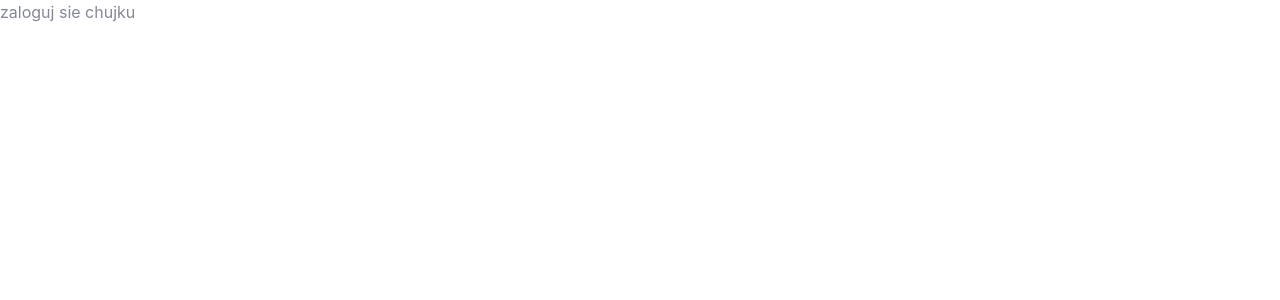
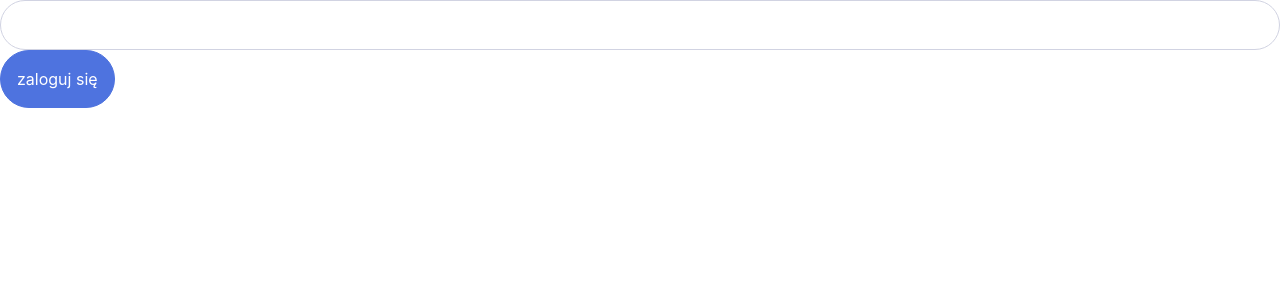
Before and after one commit to grupadotnet/Aqua-Sharp-Frontend, a React (Vite) app: page /login in a window 1280 px wide. Shown: the top 300 px of the page. Built offline with nearby package versions, Linux system fonts and the light colour scheme.

Commit message:
login view

```diff
--- a/public/assets/locales/en/configuration.json
+++ b/public/assets/locales/en/configuration.json
@@ -4,5 +4,6 @@
   "cancel": "cancel",
   "Back to Dashboard": "Back to Dashboard",
   "turned on": "turned on",
-  "turned off": "turned off"
+  "turned off": "turned off",
+  "log in": "log in"
 }
--- a/public/assets/locales/pl/configuration.json
+++ b/public/assets/locales/pl/configuration.json
@@ -1,12 +1,9 @@
 {
-  "changes prompt": "czy zatwierdzić zmiany?",
-  "apply": "zatwierdź",
-  "cancel": "anuluj",
-  "Back to Dashboard": "Powrót do strony startowej"
   "changes prompt": "Czy zatwierdzić zmiany?",
   "apply": "Zatwierdź",
   "cancel": "Anuluj",
   "Back to Dashboard": "Powrót do strony startowej",
   "turned on": "włączone",
-  "turned off": "wyłączone"
+  "turned off": "wyłączone",
+  "log in": "zaloguj się"
 }
--- a/src/App.tsx
+++ b/src/App.tsx
@@ -5,6 +5,7 @@ import {
   Aquarium,
   Dashboard,
   Edit,
+  Login,
   NewAquarium,
   PageNotFound,
   Settings,
@@ -33,12 +34,16 @@ function App() {
             <Route path="/aquarium/:id/edit" element={<Edit />} />
             <Route path="/settings" element={<Settings />} />
             <Route path="/first-run" element={<h1>Pierwsze uruchomienie</h1>} />
+            <Route path="/login" element={<Login />} />
             <Route path="/404" element={<PageNotFound />} />
             <Route path="*" element={<Navigate to="/404" />} />
           </Routes>
         </DashboardLayout>
       ) : (
-        <div>zaloguj sie chujku</div>
+        <Routes>
+          <Route path="/login" element={<Login />} />
+          <Route path="*" element={<Navigate to="/login" />} />
+        </Routes>
       )}
     </div>
   );
--- a/src/pages/index.ts
+++ b/src/pages/index.ts
@@ -5,3 +5,4 @@ export { default as Edit } from './edit/Edit';
 export { default as NewAquarium } from './newAquarium/NewAquarium';
 export { default as Dashboard } from './dashboard/Dashboard';
 export { default as Aquarium } from './aquarium/Aquarium';
+export { default as Login } from './login/Login';
--- /dev/null
+++ b/src/pages/login/Login.tsx
@@ -0,0 +1,32 @@
+import { useState } from 'react';
+import { useTranslation } from 'react-i18next';
+import { redirect } from 'react-router';
+
+import { Button, PasswordInput } from '@/components';
+import { useAuthorization } from '@/hooks';
+import { Login as LoginType } from '@/types/config/login';
+
+const Login = () => {
+  const [data, setData] = useState<LoginType>({} as LoginType);
+  // eslint-disable-next-line @typescript-eslint/no-unused-vars
+  const [_, setUser] = useAuthorization();
+  const { t } = useTranslation();
+
+  const login = (e: React.FormEvent<HTMLFormElement>) => {
+    e.preventDefault();
+    console.log(data.password);
+    setUser({ username: 'Wiktor', isLogged: true });
+    redirect('/');
+  };
+
+  return (
+    <form onSubmit={login}>
+      <PasswordInput onChange={(e) => setData({ password: e.target.value })} />
+      <Button variant="primary" type="submit">
+        {t('log in', { ns: 'configuration' })}
+      </Button>
+    </form>
+  );
+};
+
+export default Login;
```
